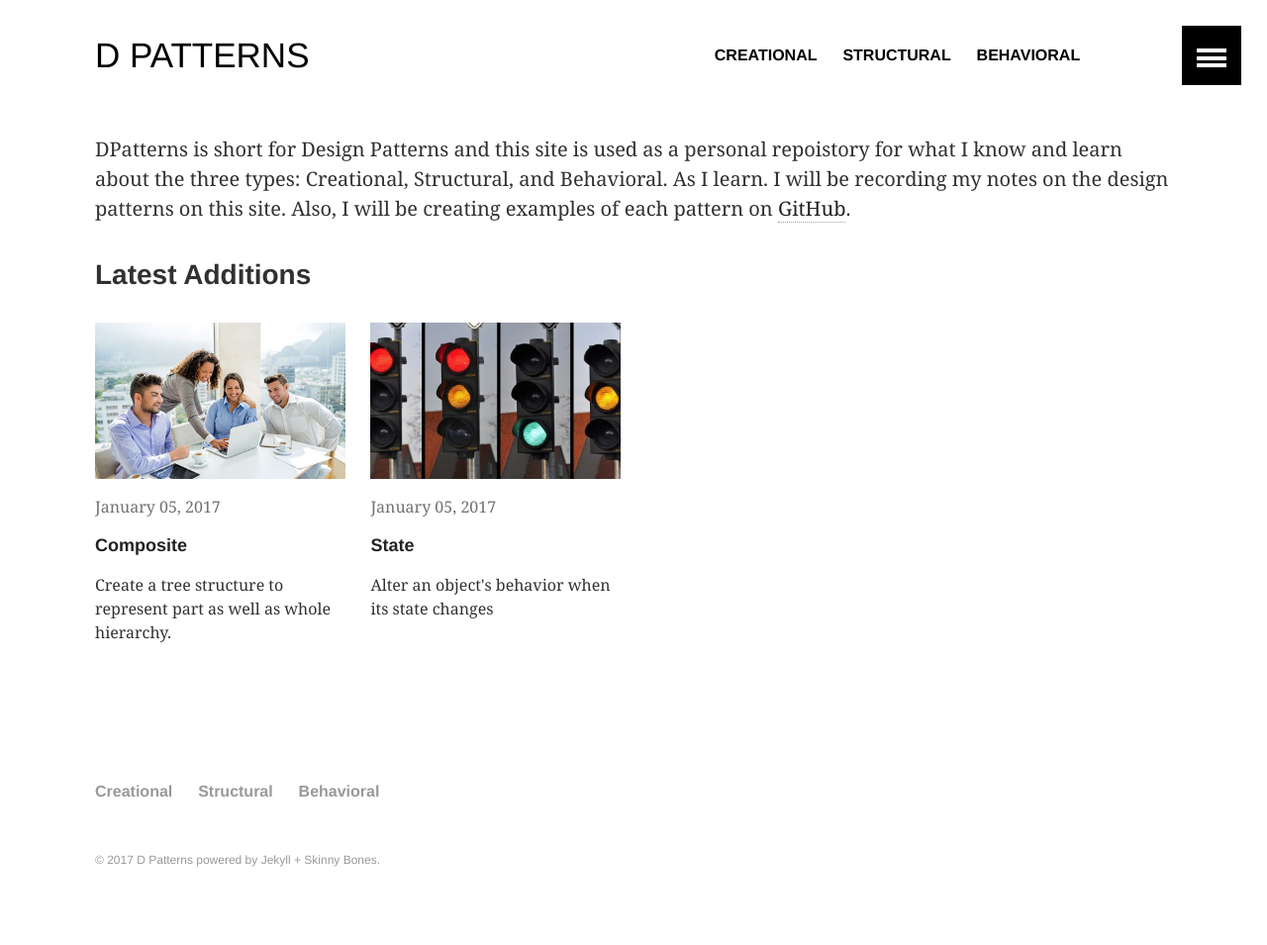
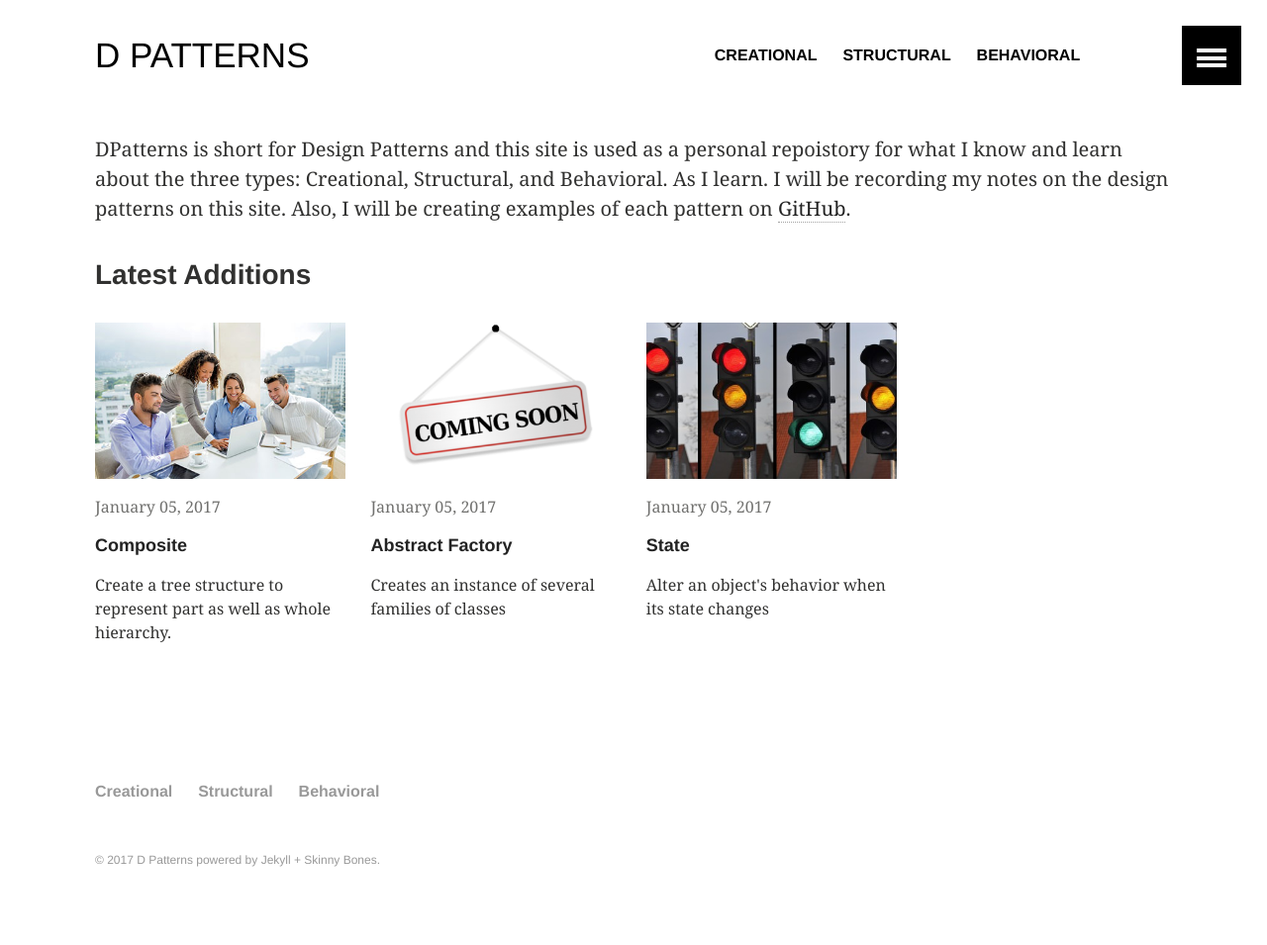
Before and after one commit to 2joephillips/DPatterns, a Jekyll site: the page built from index.md, in a window 1280 px wide. Shown: the whole page at 99% size. Built offline with Jekyll 4.4.1, drawn with Linux system fonts in a browser that asks for light colours; part of the change alters nothing that is shown.

Commit message:
Abstract Factory - start

```diff
--- a/_posts/creational/2017-01-05-abstractfactory.md
+++ b/_posts/creational/2017-01-05-abstractfactory.md
@@ -3,11 +3,31 @@ layout: default
 title: "Abstract Factory"
 modified:
 categories: creational
-excerpt:
+excerpt: Creates an instance of several families of classes
 tags: []
 image:
   feature:
   teaser: nav/400X250.png
   thumb:
-published: false
+published: true
 ---
+
+{% include toc.html %}
+
+# Purpose
+
+* Provides an interface for creating familes of related or dependent objects without specifying their concrete classes.
+
+The Abstract Factory defines a Factory Method that encapsulates the <code>new</code> operator and the concrete, platform-specific,
+product classes. Each "platform" is then modeled with a Factory derived class.
+
+# Structure
+
+![Abstract Factory](https://upload.wikimedia.org/wikipedia/commons/thumb/a/a7/Abstract_factory.svg/517px-Abstract_factory.svg.png)
+
+The UML class diagram above describes an implementation of the Abstract Factory design pattern.
+
+* **Abstract Factory** declares an interface for operations that create abstract products.
+* **Concrete Factory** implements the operations to create concrete product objects.
+* **Abstract Product** declares an interface for a type of product.
+* **Concrete Product** defines a product object to be created by the corresponding concrete factory and implements the Abstract Product interface.
```
